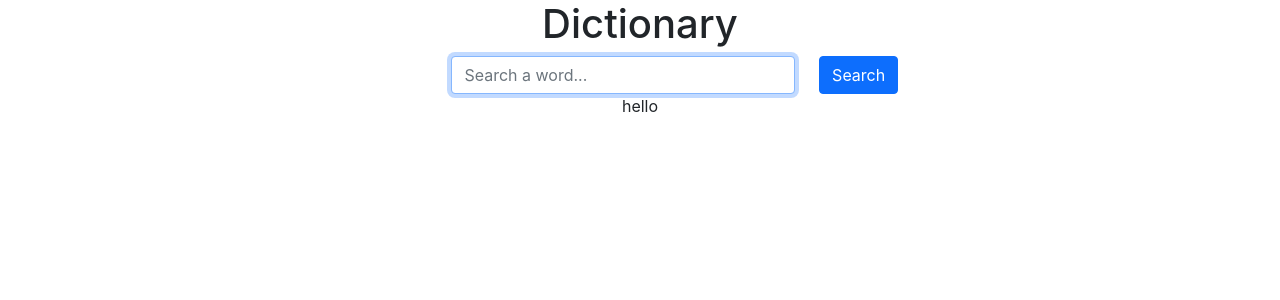
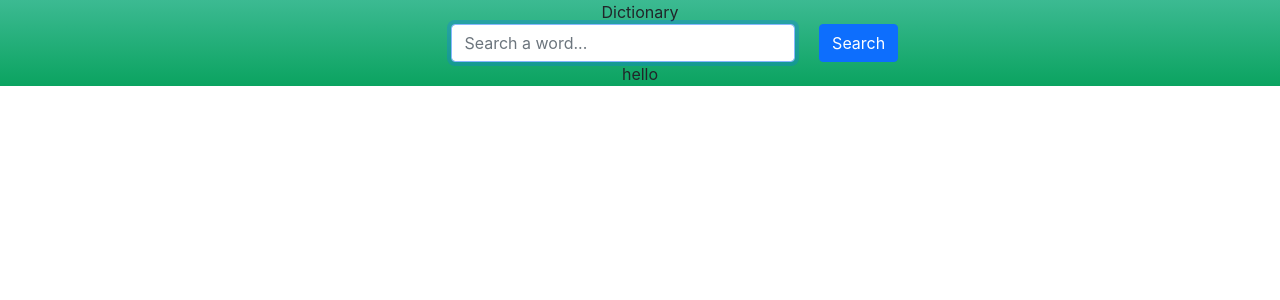
Before and after one commit to jessicab26/react-dictionary, a React (Create React App) app: page / in a window 1280 px wide. Shown: the top 300 px of the page. Built offline with nearby package versions, Linux system fonts and the light colour scheme.

Commit message:
add css gradient background to app.js file/added header to app.js

```diff
--- a/src/App.css
+++ b/src/App.css
@@ -1,3 +1,4 @@
 .App {
+  background: linear-gradient(to top, #0ba360 0%, #3cba92 100%);
   text-align: center;
 }
--- a/src/App.js
+++ b/src/App.js
@@ -6,7 +6,7 @@ function App() {
   return (
     <div className="App">
       <div className="container">
-        <h1>Dictionary</h1>
+        <header>Dictionary</header>
         <Search />
       </div>
     </div>
```
